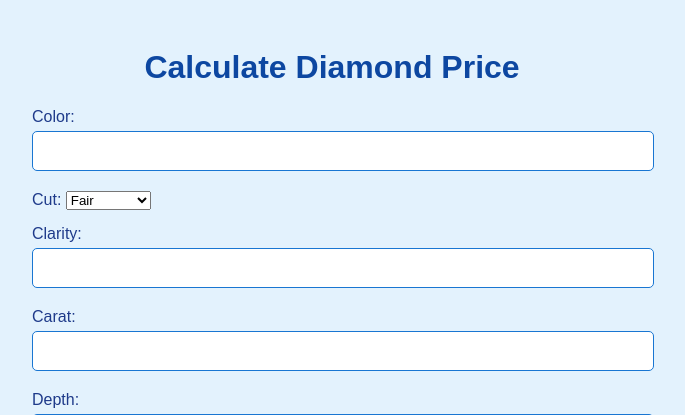
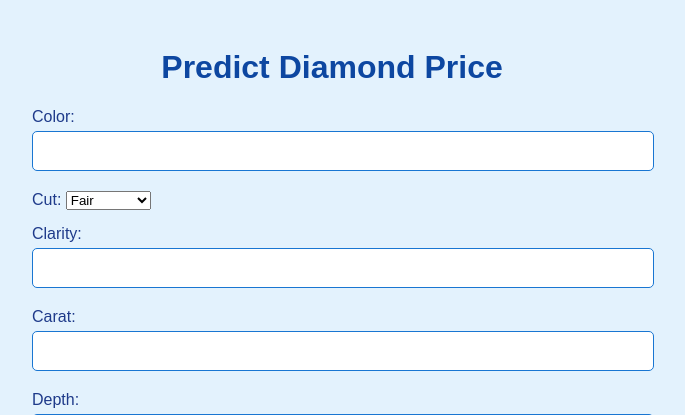
Before and after one commit to ManeliWorks/ex_cicd_mlflow, a Flask app: page /result in a window 1280 px wide. Shown: the top 415 px of the page, without its empty margins (308-993 px from the left). Run offline with Flask 3, Linux system fonts and the light colour scheme; a user stored in the database is signed in.

Commit message:
more minor change in front

```diff
--- a/Flask_APP/templates/result.html
+++ b/Flask_APP/templates/result.html
@@ -5,10 +5,10 @@
     <meta name="viewport" content="width=device-width, initial-scale=1.0">
     <link href="../static/css/result.css" rel="stylesheet">
 
-    <title>Calculate Result</title>
+    <title>Results</title>
 </head>
 <body>
-    <h1>Calculate Diamond Price</h1>
+    <h1>Predict Diamond Price</h1>
 
     {% with messages = get_flashed_messages(with_categories=true) %}
     {% if messages %}
```
